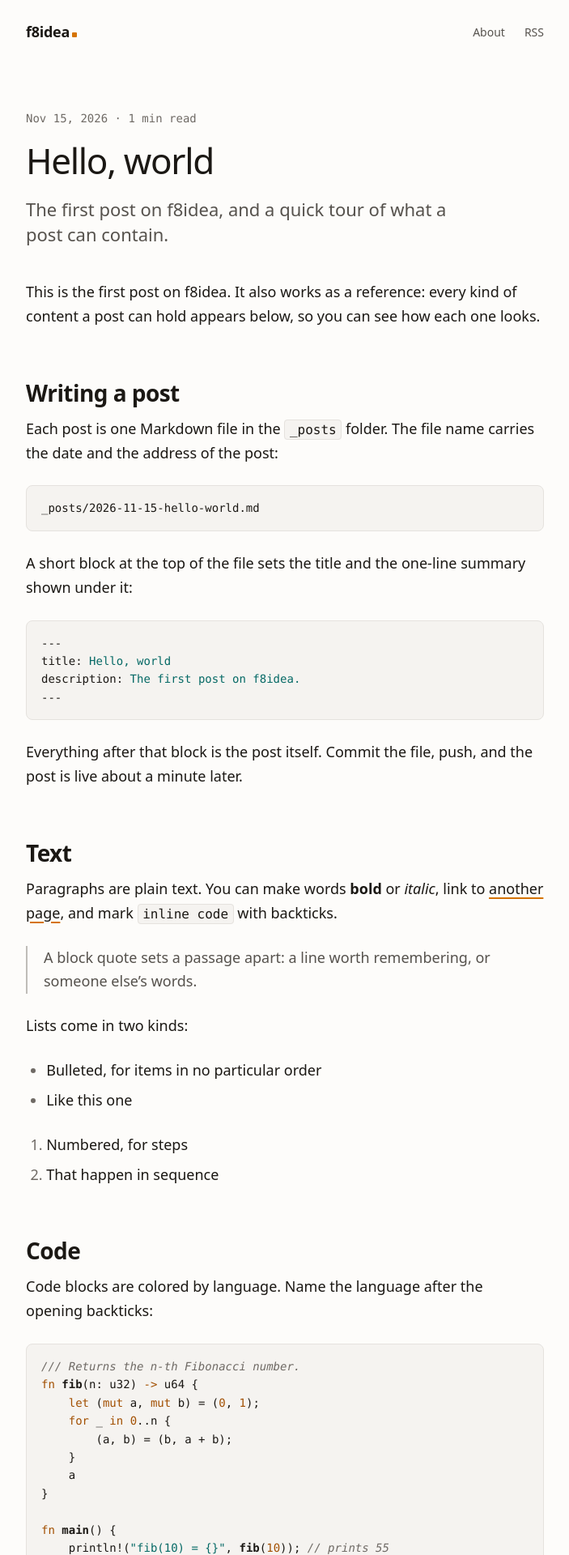
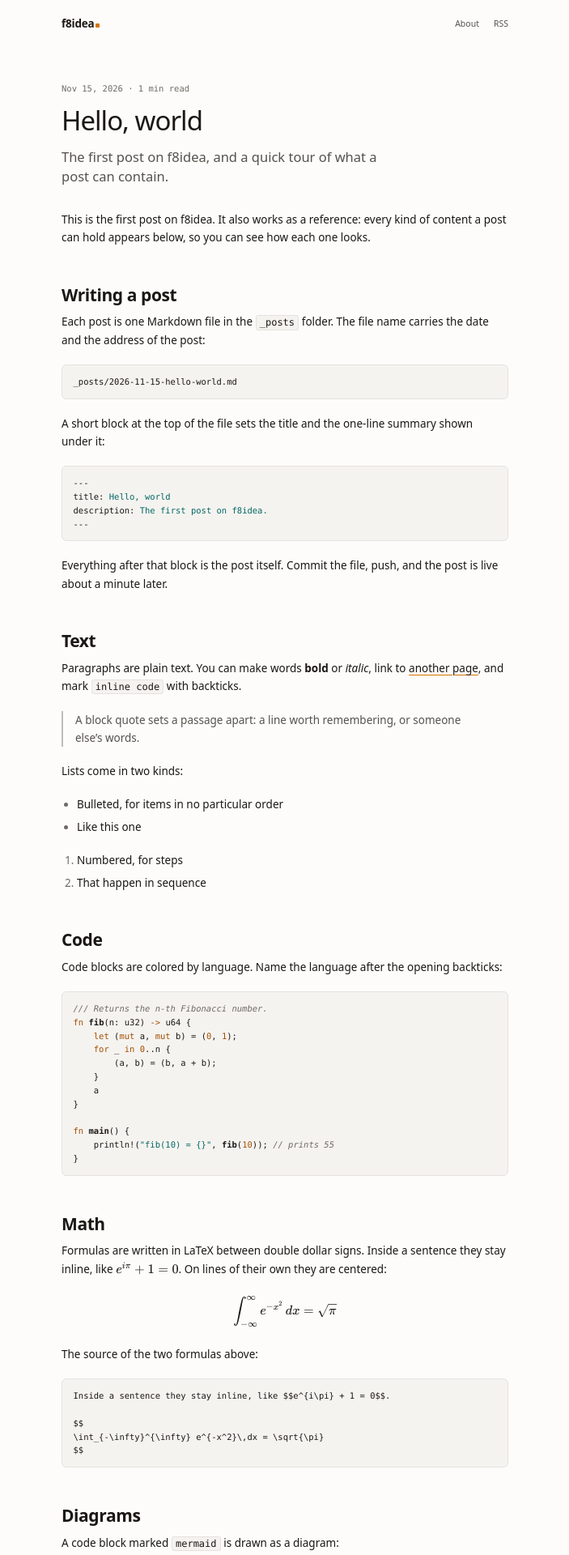
Before and after one commit to f8fvwgzc/f8fvwgzc.github.io, a Jekyll site: the page built from _posts/2026-11-15-hello-world.md, in a window 1280 px wide. Shown: the top 1920 px of the page at 81% size, without its empty margins (288-991 px from the left). Built offline with Jekyll 4.4.1, drawn with Linux system fonts in a browser that asks for light colours; nearby versions of some CDN libraries; some of the changed text lies outside the part shown.

Commit message:
Shrink layout 25%, widen column, add KaTeX and Mermaid
- Draw everything a quarter smaller on tablets and computers (root
  font-size 75%); phones keep the full size.
- Widen the reading column from 40rem to 46rem.
- Render LaTeX with KaTeX and mermaid code blocks with Mermaid, loaded
  only on pages that use them.
- Set future: true so a post dated "today" locally is published even
  while the build server's UTC clock is still on the previous day.

Co-Authored-By: Claude Fable 5.2 <noreply@anthropic.com>

````diff
--- a/_config.yml
+++ b/_config.yml
@@ -19,6 +19,10 @@ nav:
 
 # Post addresses look like /posts/hello-world/
 permalink: /posts/:title/
+
+# Publish a post as soon as it is pushed, even when its date is still
+# "tomorrow" on GitHub's build server (which runs on UTC time).
+future: true
 
 markdown: kramdown
 kramdown:
--- /dev/null
+++ b/_includes/diagrams.html
@@ -0,0 +1,46 @@
+{% comment %}
+  Mermaid: draws diagrams from code blocks marked "mermaid".
+  Loaded only on pages that contain one. Colors and fonts come from the
+  site's own tokens in assets/css/style.css, so diagrams follow light and dark mode.
+  If a diagram cannot be drawn, its code block stays visible.
+{% endcomment %}
+<script type="module">
+  import mermaid from "https://cdn.jsdelivr.net/npm/mermaid@12.3.0/dist/mermaid.esm.min.mjs";
+
+  const root = getComputedStyle(document.documentElement);
+  const token = (name) => root.getPropertyValue(name).trim();
+
+  mermaid.initialize({
+    startOnLoad: false,
+    theme: "base",
+    themeVariables: {
+      darkMode: matchMedia("(prefers-color-scheme: dark)").matches,
+      background: token("--bg"),
+      primaryColor: token("--surface"),
+      primaryTextColor: token("--text"),
+      primaryBorderColor: token("--line-strong"),
+      secondaryColor: token("--surface"),
+      tertiaryColor: token("--bg"),
+      lineColor: token("--text-3"),
+      textColor: token("--text"),
+      fontFamily: token("--font-sans"),
+      fontSize: getComputedStyle(document.body).fontSize
+    }
+  });
+
+  let count = 0;
+  for (const block of document.querySelectorAll(".language-mermaid")) {
+    const id = "diagram-" + count++;
+    const target = block.closest("pre") || block;
+    try {
+      const result = await mermaid.render(id, block.textContent.trim());
+      const figure = document.createElement("div");
+      figure.className = "mermaid";
+      figure.innerHTML = result.svg;
+      target.replaceWith(figure);
+    } catch (error) {
+      document.getElementById("d" + id)?.remove();
+      console.error("Mermaid could not draw a diagram:", error);
+    }
+  }
+</script>
--- /dev/null
+++ b/_includes/math.html
@@ -0,0 +1,19 @@
+{% comment %}
+  KaTeX: draws LaTeX formulas. Loaded only on pages that contain math.
+  Write formulas between double dollar signs in Markdown.
+{% endcomment %}
+<link rel="stylesheet" href="https://cdn.jsdelivr.net/npm/katex@0.19.1/dist/katex.min.css" integrity="sha384-WwGtaC6ywCHxA5cstpj/3+xIZvTez8dq2IcBQaXRkenHZ7FVVq1ZROtURwfbtTlG" crossorigin="anonymous">
+<script defer src="https://cdn.jsdelivr.net/npm/katex@0.19.1/dist/katex.min.js" integrity="sha384-a1WQdjRj162i159OYq041X6I4K8NenkrI09LlPmiHg0YOb7CR+wJOraXwK9abpnE" crossorigin="anonymous"></script>
+<script defer src="https://cdn.jsdelivr.net/npm/katex@0.19.1/dist/contrib/auto-render.min.js" integrity="sha384-bjyGPfbij8/NDKJhSGZNP/khQVgtHUE5exjm4Ydllo42FwIgYsdLO2lXGmRBf5Mz" crossorigin="anonymous"></script>
+<script>
+  document.addEventListener("DOMContentLoaded", function () {
+    if (typeof renderMathInElement !== "function") return;
+    renderMathInElement(document.getElementById("main"), {
+      delimiters: [
+        { left: "\\[", right: "\\]", display: true },
+        { left: "\\(", right: "\\)", display: false }
+      ],
+      throwOnError: false
+    });
+  });
+</script>
--- a/_layouts/default.html
+++ b/_layouts/default.html
@@ -10,6 +10,9 @@
   {% feed_meta %}
   <link rel="icon" href="{{ '/assets/favicon.svg' | relative_url }}" type="image/svg+xml">
   <link rel="stylesheet" href="{{ '/assets/css/style.css' | relative_url }}?v={{ site.time | date: '%s' }}">
+  {% if content contains '\(' or content contains '\[' %}
+  {% include math.html %}
+  {% endif %}
 </head>
 <body>
   <a class="skip-link" href="#main">Skip to content</a>
@@ -39,5 +42,8 @@
       {% endif %}
     </div>
   </footer>
+  {% if content contains 'language-mermaid' %}
+  {% include diagrams.html %}
+  {% endif %}
 </body>
 </html>
--- a/_posts/2026-11-15-hello-world.md
+++ b/_posts/2026-11-15-hello-world.md
@@ -57,6 +57,46 @@ fn main() {
 }
 ```
 
+## Math
+
+Formulas are written in LaTeX between double dollar signs. Inside a sentence they stay inline, like $$e^{i\pi} + 1 = 0$$. On lines of their own they are centered:
+
+$$
+\int_{-\infty}^{\infty} e^{-x^2}\,dx = \sqrt{\pi}
+$$
+
+The source of the two formulas above:
+
+~~~text
+Inside a sentence they stay inline, like $$e^{i\pi} + 1 = 0$$.
+
+$$
+\int_{-\infty}^{\infty} e^{-x^2}\,dx = \sqrt{\pi}
+$$
+~~~
+
+## Diagrams
+
+A code block marked `mermaid` is drawn as a diagram:
+
+```mermaid
+flowchart LR
+  A[Write a post] --> B[Push to GitHub]
+  B --> C[GitHub builds the site]
+  C --> D[Post is live]
+```
+
+Its source:
+
+~~~text
+```mermaid
+flowchart LR
+  A[Write a post] --> B[Push to GitHub]
+  B --> C[GitHub builds the site]
+  C --> D[Post is live]
+```
+~~~
+
 ## Tables
 
 | Markdown | Result |
--- a/assets/css/style.css
+++ b/assets/css/style.css
@@ -17,21 +17,22 @@
   --selection: #fbd38d;
   --image-edge: rgba(0, 0, 0, 0.1);
 
-  /* Type */
+  /* Type. Sizes are in rem: 1rem is 12px on tablets and computers and 16px on
+     phones (see "Overall scale" below). */
   --font-sans: system-ui, -apple-system, "Segoe UI", Roboto, "Helvetica Neue", "Noto Sans", sans-serif;
   --font-mono: ui-monospace, "SF Mono", SFMono-Regular, Menlo, Consolas, "Liberation Mono", monospace;
-  --text-sm: 0.875rem;     /* 14px: dates, nav, footer, code blocks */
-  --text-md: 1rem;         /* 16px: summaries, tables */
-  --text-base: 1.125rem;   /* 18px: body */
-  --text-lg: 1.375rem;     /* 22px: post titles in the list, h3, lead */
-  --text-xl: 1.75rem;      /* 28px: h2 */
-  --text-display: clamp(2rem, 1.3rem + 3.2vw, 2.75rem);   /* 32 to 44px: page titles */
+  --text-sm: 0.875rem;     /* dates, nav, footer, code blocks */
+  --text-md: 1rem;         /* summaries, tables */
+  --text-base: 1.125rem;   /* body */
+  --text-lg: 1.375rem;     /* post titles in the list, h3, lead */
+  --text-xl: 1.75rem;      /* h2 */
+  --text-display: clamp(2rem, 1.3rem + 3.2vw, 2.75rem);   /* page titles */
 
   /* Space and shape */
-  --measure: 40rem;        /* width of the reading column */
+  --measure: 46rem;        /* width of the reading column */
   --gutter: 1.25rem;       /* side padding on small screens */
-  --radius-sm: 4px;
-  --radius-md: 8px;
+  --radius-sm: 0.25rem;
+  --radius-md: 0.5rem;
 
   color-scheme: light dark;
 }
@@ -67,6 +68,15 @@ html {
   -webkit-font-smoothing: antialiased;
   -moz-osx-font-smoothing: grayscale;
   scroll-padding-top: 2rem;
+}
+
+/* Overall scale. On tablets and computers everything (text, spacing, column) is
+   drawn a quarter smaller than the browser default. Change 75% to resize the
+   whole site at once. Phones keep the full size so text stays readable. */
+@media (min-width: 40rem) {
+  html {
+    font-size: 75%;
+  }
 }
 
 body {
@@ -290,9 +300,9 @@ main {
 .post-row__link::before {
   content: "";
   display: inline-block;
-  width: 6px;
-  height: 6px;
-  margin: 0 8px 0 -14px;
+  width: 0.27em;
+  height: 0.27em;
+  margin: 0 0.36em 0 -0.63em;
   vertical-align: 0.13em;
   background: var(--accent);
   border-radius: 1px;
@@ -438,7 +448,7 @@ main {
 .prose a {
   text-decoration-line: underline;
   text-decoration-color: var(--accent);
-  text-decoration-thickness: 1.5px;
+  text-decoration-thickness: 0.08em;
   text-underline-offset: 0.2em;
   transition: color 120ms ease-out;
 }
@@ -573,6 +583,26 @@ main {
   border-radius: var(--radius-sm);
 }
 
+/* Math (KaTeX) and diagrams (Mermaid) */
+
+.prose .katex-display {
+  margin: 1.4em 0 0;
+  padding-block: 0.25rem;
+  overflow-x: auto;
+  overflow-y: hidden;
+}
+
+.prose .mermaid {
+  display: flex;
+  justify-content: center;
+  overflow-x: auto;
+}
+
+.prose .mermaid svg {
+  max-width: 100%;
+  height: auto;
+}
+
 /* Syntax colors: comments recede, keywords take the accent, strings get one cool hue. */
 
 .highlight .c,
````
Also changed, not shown: README.md.
